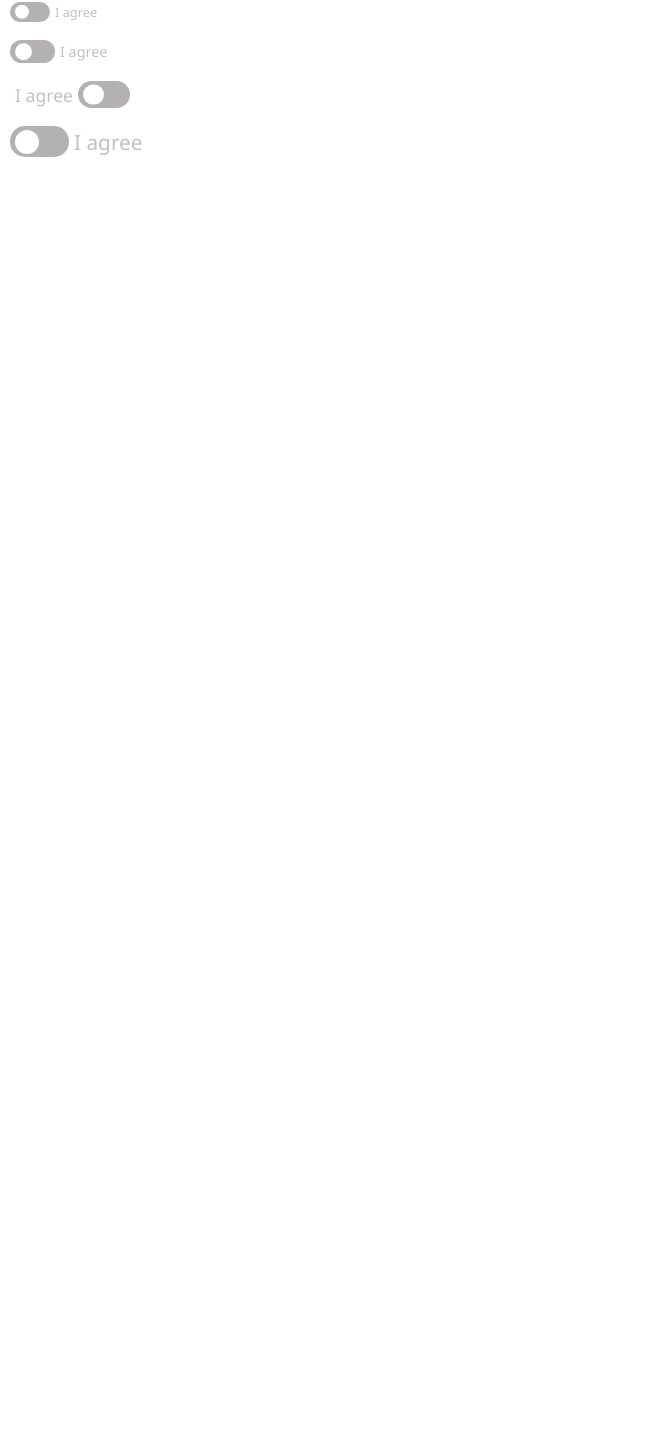
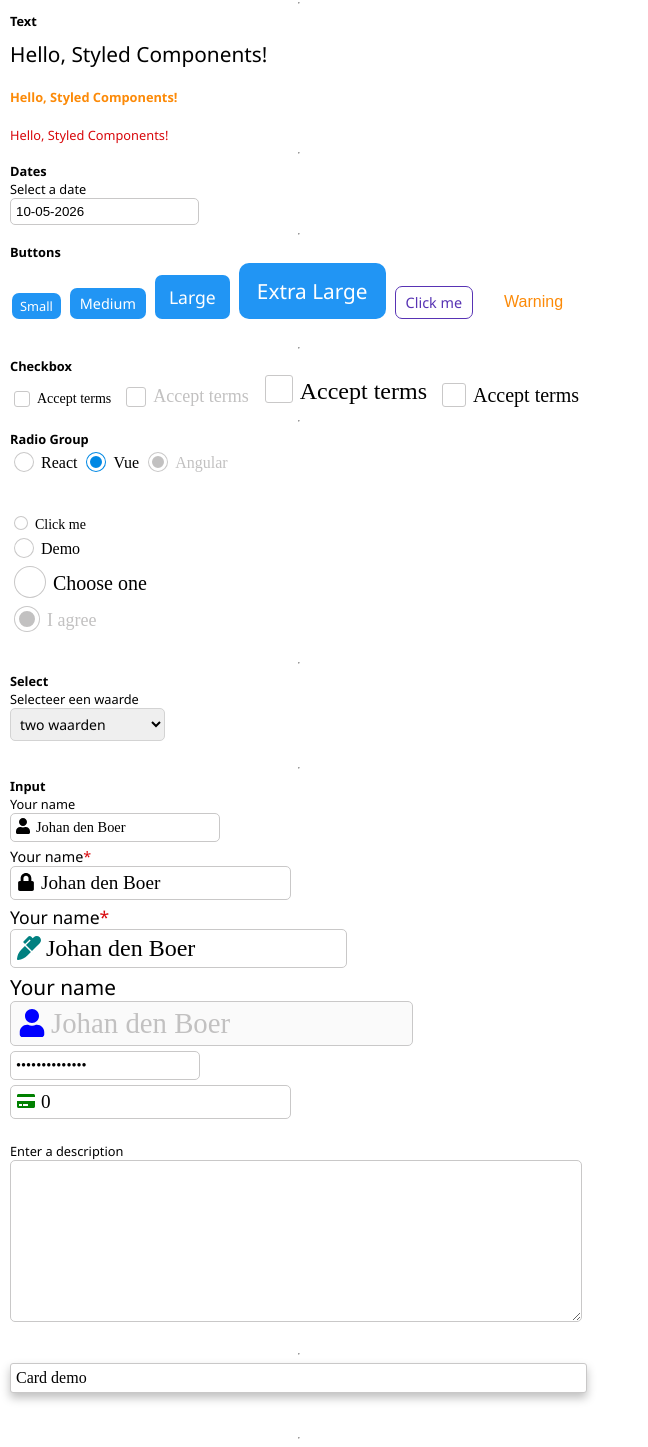
Before and after one commit to johandb/react-styled-components, a React (Vite) app: page / in a window 1280 px wide. Shown: the part 337-1784 px from the top of the page, without its empty margins (0-648 px from the left). Before the commit the page ends 800 px from the top, so only its background shows below. Built offline with nearby package versions, Linux system fonts and the light colour scheme.

Commit message:
- some fixes

```diff
--- a/src/App.tsx
+++ b/src/App.tsx
@@ -2,11 +2,21 @@ import { useState } from "react";
 import { FaCreditCard, FaLock, FaMarker, FaUser } from "react-icons/fa";
 import { ThemeProvider } from "styled-components";
 import { theme } from "./components/themes/themes";
+import { Button, TextButton } from "./styled/button/button.styled";
+import { Card } from "./styled/card/card.styled";
+import { Checkbox } from "./styled/checkbox/checkbox.styled";
 import { Container } from "./styled/container/container.styled";
+import { DatePicker } from "./styled/date/date.styled";
+import { Flex, FlexCol } from "./styled/flex/flex.styled";
 import GlobalStyle from "./styled/global";
+import { Group } from "./styled/group/group.styled";
 import { NumberInput, PasswordInput, TextInput } from "./styled/input/input.styled";
+import { Radio } from "./styled/radio/radio.styled";
+import { Select } from "./styled/select/select.styled";
 import { Stack } from "./styled/stack/stack.styled";
 import { Switch } from "./styled/switch/switch.styled";
+import { Text } from "./styled/text/styled.text";
+import { TextArea } from "./styled/textarea/textarea.styled";
 
 const App = () => {
   const [checked, setChecked] = useState({ r1: false, r2: false, r3: false, r4: false });
@@ -54,38 +64,6 @@ const App = () => {
       <GlobalStyle />
       <Container>
         <Stack mt={10} ml={10}>
-          <TextInput size="sm" label="Your name" leftIcon={<FaUser />} value={name} onChange={(value) => setName(value)} />
-          <TextInput
-            required
-            size="md"
-            label="Your name"
-            leftIcon={<FaLock size={18} />}
-            value={name}
-            onChange={(value) => setName(value)}
-          />
-          <TextInput
-            required
-            label="Your name"
-            leftIcon={<FaMarker color="teal" size={24} />}
-            size="lg"
-            placeholder="Enter your name"
-            value={name}
-            onChange={(value) => setName(value)}
-          />
-          <TextInput
-            label="Your name"
-            leftIcon={<FaUser color="blue" size={28} />}
-            size="xl"
-            value={name}
-            onChange={(value) => setName(value)}
-          />
-          <PasswordInput onChange={(value) => setName(value)} value={name} />
-          <NumberInput
-            leftIcon={<FaCreditCard color="green" size={18} />}
-            size="md"
-            onChange={(value) => setCount(Number(value))}
-            value={`${count}`}
-          />
           <Switch label="I agree" />
           <br />
           <Switch label="I agree" size="md" />
@@ -93,16 +71,6 @@ const App = () => {
           <Switch label="I agree" position="right" color="indigo" size="lg" />
           <br />
           <Switch label="I agree" size="xl" />
-        </Stack>
-      </Container>
-    </ThemeProvider>
-  );
-
-  /*
-  return (
-    <ThemeProvider theme={theme}>
-      <GlobalStyle />
-      <Stack>
           <h1>Styled Components Demo</h1>
           <h2 style={{ color: "red" }}>Testing h2</h2>
           <h3>Testing h3</h3>
@@ -140,6 +108,159 @@ const App = () => {
             </Button>
             <TextButton color="orange">Warning</TextButton>
           </Group>
+          <br />
+          <hr />
+          <h5>Checkbox</h5>
+          <Group>
+            <Checkbox
+              size="sm"
+              color="indigo"
+              checked={checked.r1}
+              onChange={() => handleChangeChecked("r1", !checked.r1)}
+              label="Accept terms"
+            />
+            <Checkbox disabled checked={checked.r2} onChange={() => handleChangeChecked("r2", !checked.r2)} label="Accept terms" />
+            <Checkbox size="xl" checked={checked.r3} onChange={() => handleChangeChecked("r3", !checked.r3)} label="Accept terms" />
+            <Checkbox size="lg" checked={checked.r4} onChange={() => handleChangeChecked("r4", !checked.r4)} label="Accept terms" />
+          </Group>
+          <hr />
+          <h5>Radio Group</h5>
+          <Group>
+            <Radio.Group value={value} onChange={(v) => handleChange(v)}>
+              <Radio value="react">React</Radio>
+              <Radio value="vue">Vue</Radio>
+              <Radio disabled value="angular">
+                Angular
+              </Radio>
+            </Radio.Group>
+          </Group>
+          <br />
+          <br />
+          <Radio
+            value="click"
+            color="orange"
+            size="sm"
+            checked={checkedRadio.r1}
+            onChange={() => updateCheckedRadioValues("r1", !checkedRadio.r1)}
+          >
+            Click me
+          </Radio>
+          <Radio
+            value="demo"
+            color="orange"
+            size="md"
+            checked={checkedRadio.r2}
+            onChange={() => updateCheckedRadioValues("r2", !checkedRadio.r2)}
+          >
+            Demo
+          </Radio>
+          <Radio
+            value="choose"
+            color="orange"
+            size="xl"
+            checked={checkedRadio.r3}
+            onChange={() => updateCheckedRadioValues("r3", !checkedRadio.r3)}
+          >
+            Choose one
+          </Radio>
+          <Radio
+            disabled
+            value="agree"
+            size="lg"
+            checked={checkedRadio.r4}
+            onChange={() => updateCheckedRadioValues("r4", !checkedRadio.r4)}
+          >
+            I agree
+          </Radio>
+          <br />
+          <hr />
+          <h5>Select</h5>
+          <Group>
+            <Select
+              label="Selecteer een waarde"
+              value={selection}
+              data={[
+                { label: "one", value: "1" },
+                { label: "two waarden", value: "2" },
+                { label: "three en nog meer", value: "3" },
+              ]}
+              onChange={(value) => setSelection(value)}
+            />
+          </Group>
+          <br />
+          <hr />
+          <h5>Input</h5>
+          <Stack>
+            <TextInput size="sm" label="Your name" leftIcon={<FaUser />} value={name} onChange={(value) => setName(value)} />
+            <TextInput
+              required
+              size="md"
+              label="Your name"
+              leftIcon={<FaLock size={18} />}
+              value={name}
+              onChange={(value) => setName(value)}
+            />
+            <TextInput
+              required
+              label="Your name"
+              leftIcon={<FaMarker color="teal" size={24} />}
+              size="lg"
+              placeholder="Enter your name"
+              value={name}
+              onChange={(value) => setName(value)}
+            />
+            <TextInput
+              label="Your name"
+              leftIcon={<FaUser color="blue" size={28} />}
+              size="xl"
+              disabled
+              value={name}
+              onChange={(value) => setName(value)}
+            />
+            <PasswordInput onChange={(value) => setName(value)} value={name} />
+            <NumberInput
+              leftIcon={<FaCreditCard color="green" size={18} />}
+              size="md"
+              onChange={(value) => setCount(Number(value))}
+              value={`${count}`}
+            />
+            <br />
+            <TextArea label="Enter a description" rows={10} value={description} onChange={(value) => setDescription(value)} />
+          </Stack>
+          <br />
+          <hr />
+          <div>
+            <Card>
+              <div>Card demo</div>
+            </Card>
+          </div>
+          <br />
+          <br />
+          <hr />
+          <Flex bg="orange" gap={1}>
+            <FlexCol bg="blue" span={2}>
+              <Stack>
+                <Text color="white" label="1" />
+                <Text label="Hoi" />
+              </Stack>
+            </FlexCol>
+            <FlexCol span={3}>
+              <Button onClick={() => {}}>Click</Button>
+            </FlexCol>
+            <FlexCol bg="green">
+              <Text label="2" />
+            </FlexCol>
+          </Flex>
+        </Stack>
+      </Container>
+    </ThemeProvider>
+  );
+
+  /*
+  return (
+    <ThemeProvider theme={theme}>
+      <GlobalStyle />
+      <Stack>
         <hr />
         <h5>Stack</h5>
         <Stack>
--- a/src/main.tsx
+++ b/src/main.tsx
@@ -2,7 +2,6 @@ import { StrictMode } from "react";
 import { createRoot } from "react-dom/client";
 import App from "./App.tsx";
 import { theme } from "./components/themes/themes.tsx";
-import { StyledContext } from "./hooks/styled.context.ts";
 import "./index.css";
 
 const defaultStyle = {
@@ -26,8 +25,8 @@ const defaultStyle = {
 
 createRoot(document.getElementById("root")!).render(
   <StrictMode>
-    <StyledContext.Provider value={defaultStyle}>
-      <App />
-    </StyledContext.Provider>
+    {/* <StyledContext.Provider value={defaultStyle}> */}
+    <App />
+    {/* </StyledContext.Provider> */}
   </StrictMode>,
 );
--- a/src/styled/textarea/textarea.styled.tsx
+++ b/src/styled/textarea/textarea.styled.tsx
@@ -1,5 +1,6 @@
 import styled from "styled-components";
 import { theme } from "../../components/themes/themes";
+import type { Size } from "../../components/types/size";
 import { Text } from "../text/styled.text";
 
 interface InputProps {
@@ -11,12 +12,13 @@ interface InputProps {
   required?: boolean;
   rows?: number;
   cols?: number;
+  size?: Size;
 }
 
 export const TextArea = (props: InputProps) => {
   return (
     <StyledTextAreaContainer>
-      {props.label && <Text label={props.label} />}
+      {props.label && <Text label={props.label} size={props.size} />}
       <StyledTextArea
         value={props.value}
         disabled={props.disabled ?? false}
```
Lines whose indentation alone changed are shown as unchanged.
